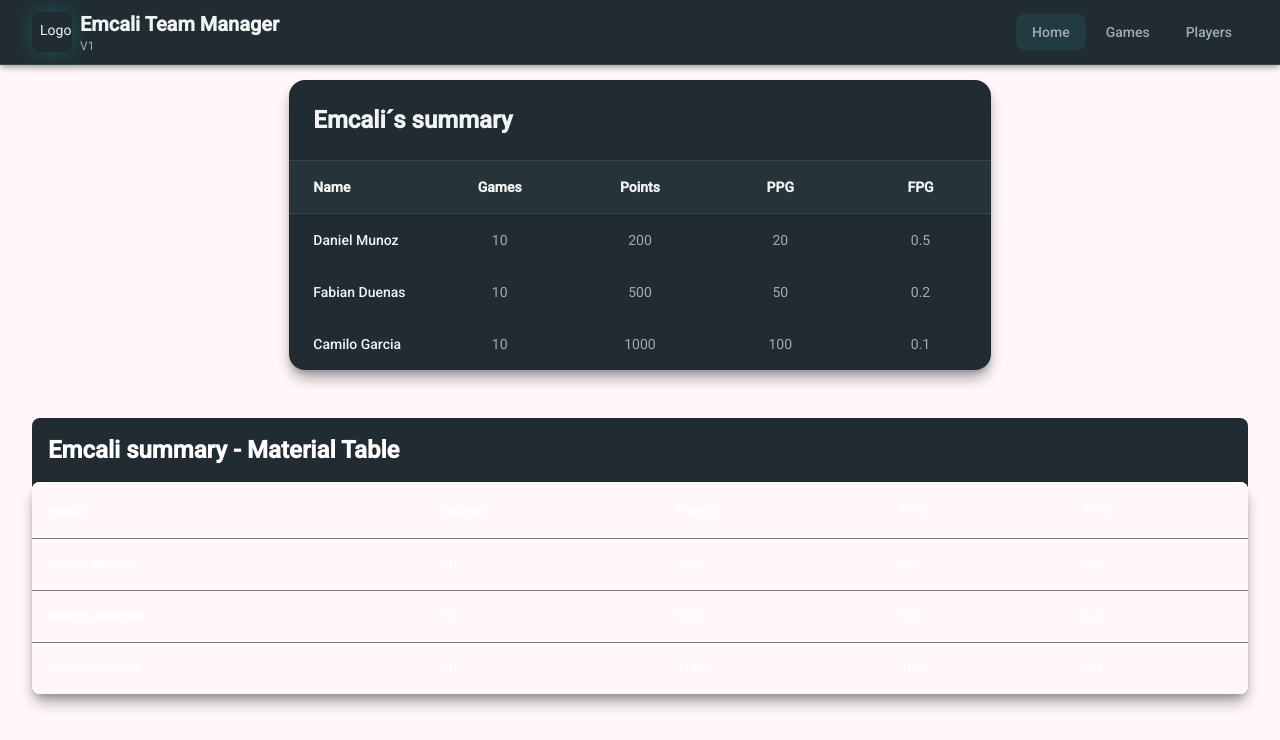
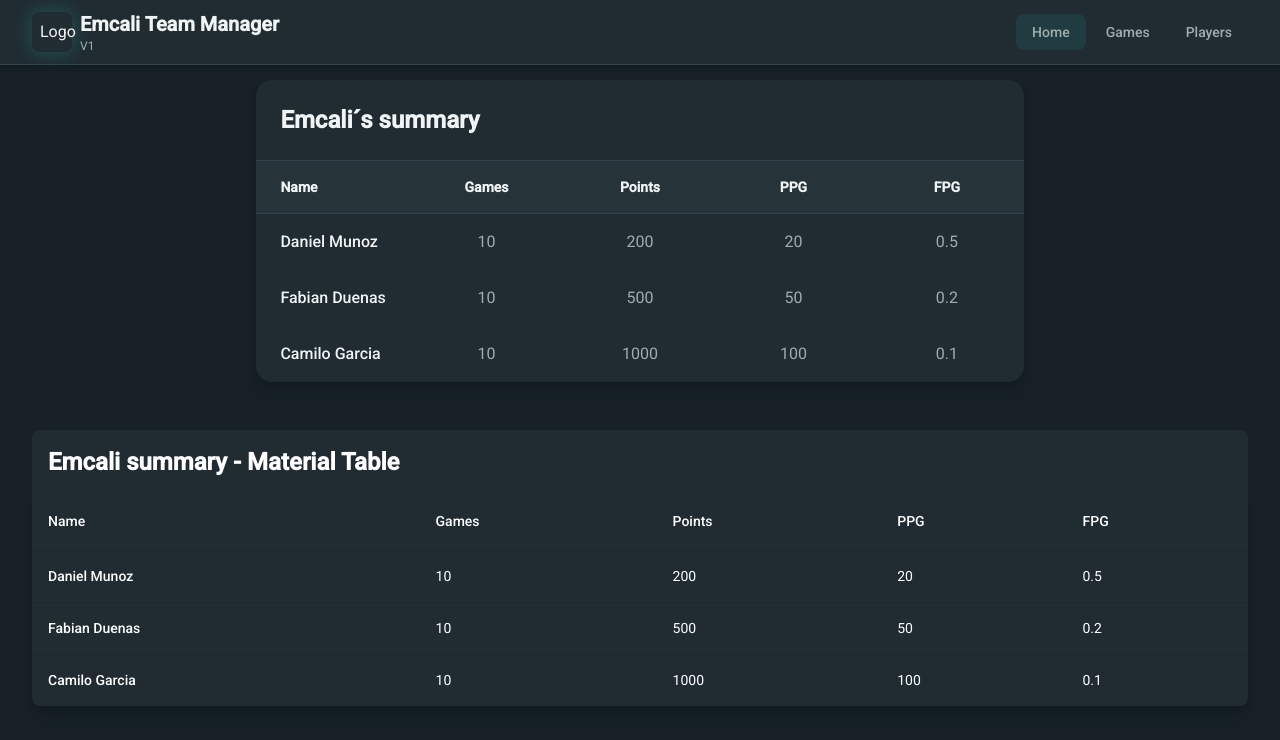
Before and after one commit to damunoz96/emcali-team-manager, an Angular app: page / in a window 1280 px wide. Shown: the top 740 px of the page. Built offline with nearby package versions, Linux system fonts and the light colour scheme.

Commit message:
fix: update home page table header formatting and apply background class to body

```diff
--- a/src/app/modules/home/pages/home-page.html
+++ b/src/app/modules/home/pages/home-page.html
@@ -32,8 +32,8 @@
     <table mat-table [dataSource]="dataSourcePlayers" class="w-full max-w-4xl rounded-lg overflow-hidden shadow-elevated bg-card ">
 
       <!-- Name Column -->
-      <ng-container matColumnDef="Name">
-        <th mat-header-cell *matHeaderCellDef class=" text-accent-foreground font-bold"> Name </th>
+      <ng-container matColumnDef="Name" >
+        <th mat-header-cell *matHeaderCellDef class="text-accent-foreground font-bold"> Name </th>
         <td mat-cell *matCellDef="let player" class="text-accent-foreground font-medium"> {{player.name}} {{player.last_name}} </td>
       </ng-container>
 
--- a/src/custom-theme.scss
+++ b/src/custom-theme.scss
@@ -5,31 +5,3 @@
 // Learn more about theming and how to use it for your application's
 // custom components at https://material.angular.dev/guide/theming
 @use '@angular/material' as mat;
-
-html {
-  @include mat.theme((
-    color: (
-      primary: mat.$magenta-palette,
-      tertiary: mat.$violet-palette,
-    ),
-    typography: Roboto,
-    density: 0,
-  ));
-}
-
-body {
-  // Default the application to a light color theme. This can be changed to
-  // `dark` to enable the dark color theme, or to `light dark` to defer to the
-  // user's system settings.
-  color-scheme: light;
-
-  // Set a default background, font and text colors for the application using
-  // Angular Material's system-level CSS variables. Learn more about these
-  // variables at https://material.angular.dev/guide/system-variables
-  background-color: var(--mat-sys-surface);
-  color: var(--mat-sys-on-surface);
-  font: var(--mat-sys-body-medium);
-
-  // Reset the user agent margin.
-  margin: 0;
-}
--- a/src/index.html
+++ b/src/index.html
@@ -9,7 +9,7 @@
   <link href="https://fonts.googleapis.com/css2?family=Roboto:wght@300;400;500&display=swap" rel="stylesheet">
   <link href="https://fonts.googleapis.com/icon?family=Material+Icons" rel="stylesheet">
 </head>
-<body>
+<body class="bg-background">
   <app-root></app-root>
 </body>
 </html>
```
